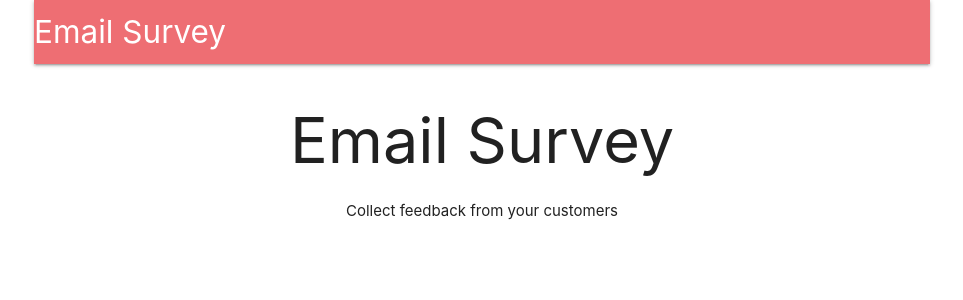
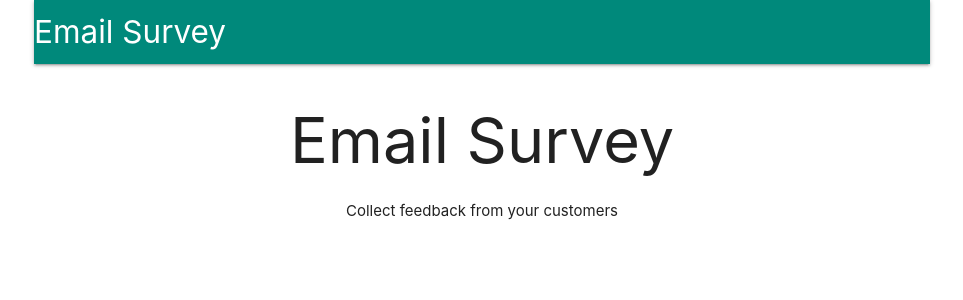
Before and after one commit to hyu6/email-survey, a React (Create React App) app in the folder client/: page / in a window 1280 px wide. Shown: the top 300 px of the page, without its empty margins (158-1121 px from the left). Built offline with nearby package versions, Linux system fonts and the light colour scheme; no server answers.

Commit message:
change colors

```diff
--- a/client/src/components/Header.js
+++ b/client/src/components/Header.js
@@ -29,7 +29,7 @@ class Header extends Component {
 
   render() {
     return (
-      <nav>
+      <nav className="teal darken-1">
         <div className="nav-wrapper">
           <Link
             to={this.props.auth ? '/surveys' : '/'}
--- a/client/src/components/Payments.js
+++ b/client/src/components/Payments.js
@@ -11,7 +11,7 @@ class Payments extends Component {
         token={(token) => console.log(token)}
         stripeKey={process.env.REACT_APP_STRIPE_KEY}
       >
-        <button className="btn">Add credits</button>
+        <button className="btn light-blue darken-1">Add credits</button>
       </StripeCheckout>
     );
   }
```
